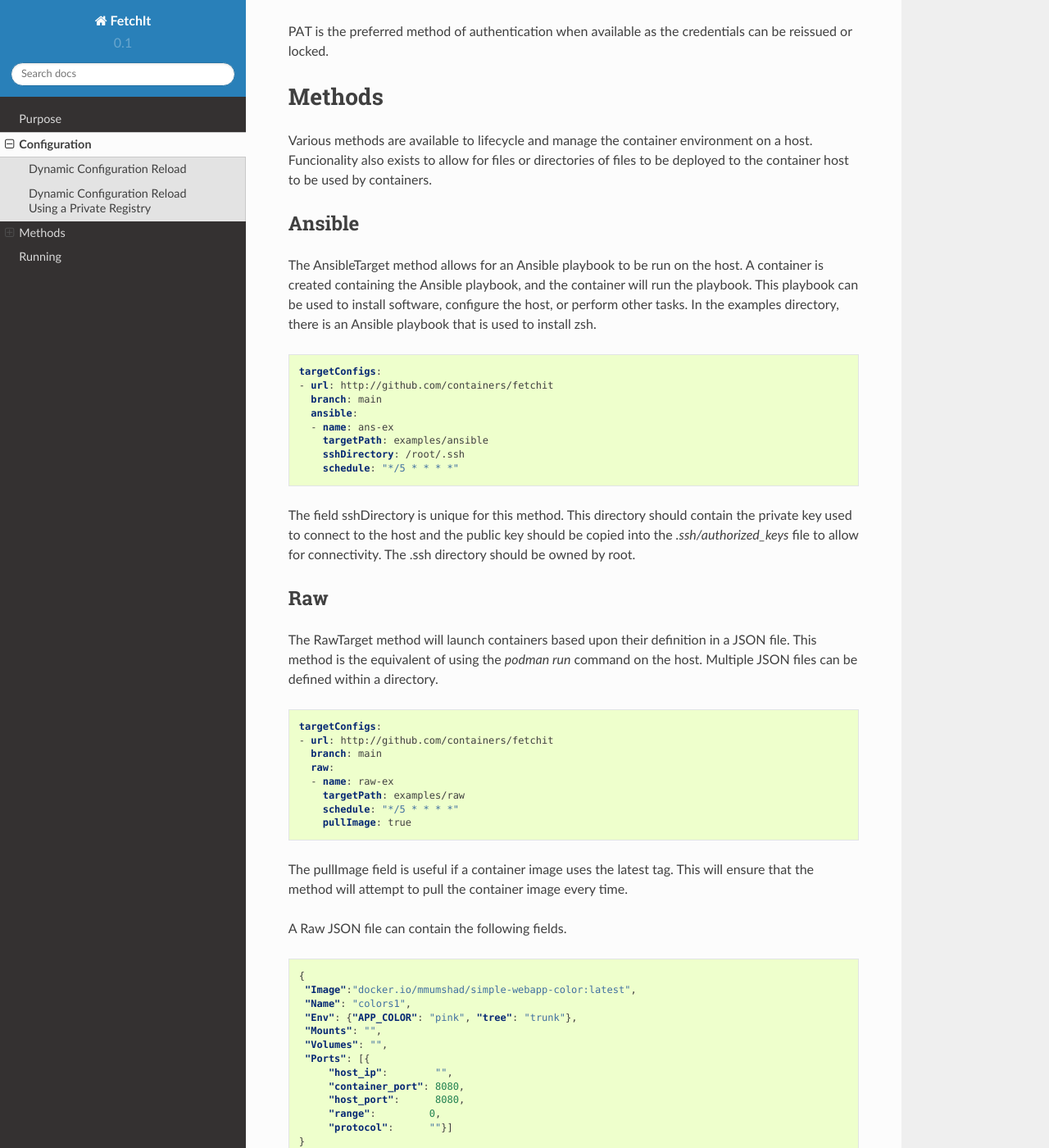
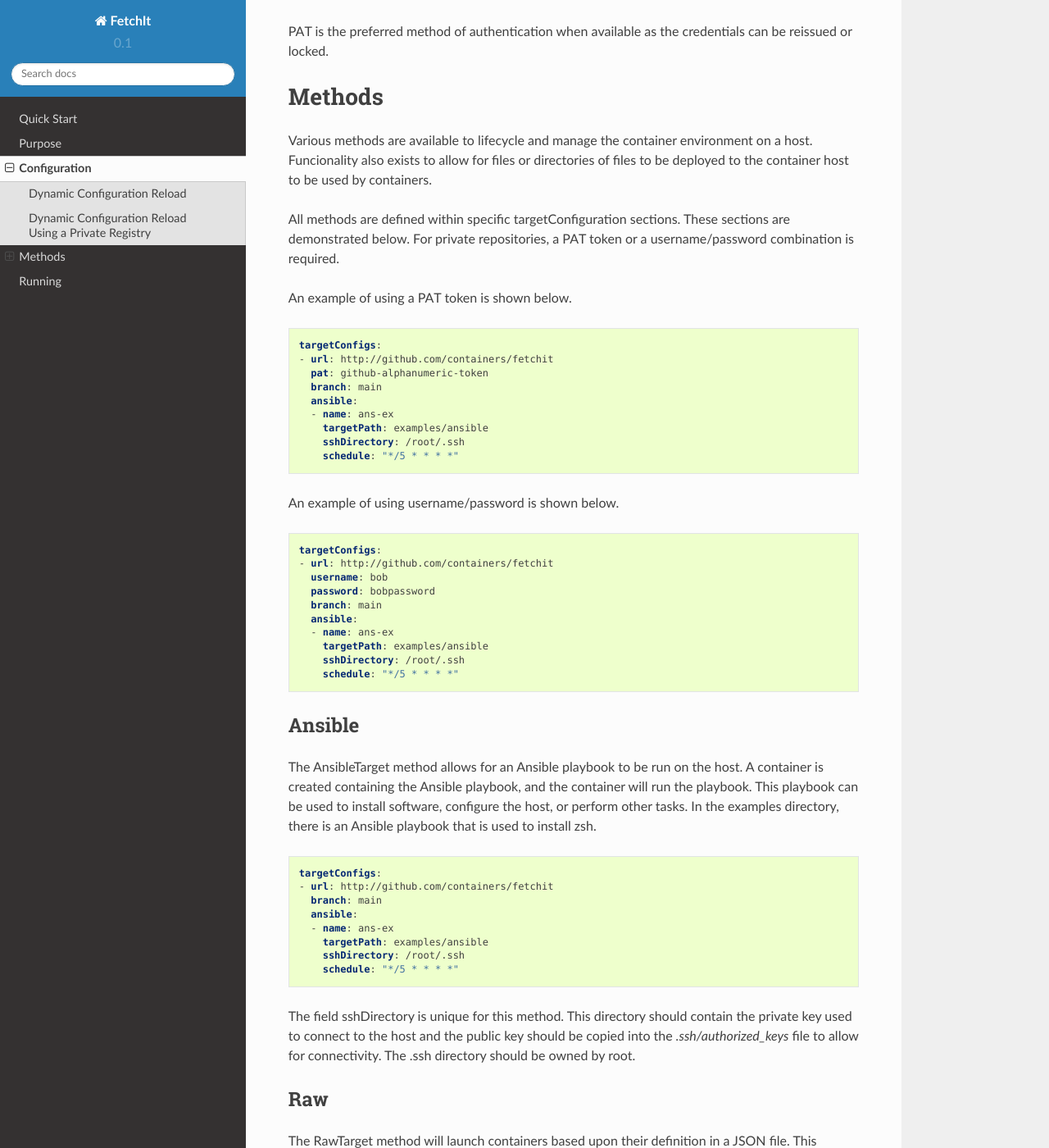
Before and after one commit to containers/fetchit, a Sphinx documentation site: the page built from docs/methods.rst, in a window 1280 px wide and 1400 px high, scrolled down 1412 px. Shown: the whole window at 82% size. Built offline with Sphinx 7.4.7 and the Read the Docs theme 2.0.0, drawn with Linux system fonts in a browser that asks for light colours.

Commit message:
quick start link and auth examples
Signed-off-by: Ryan Cook <rcook@redhat.com>

```diff
--- a/docs/index.rst
+++ b/docs/index.rst
@@ -6,11 +6,12 @@
 
 FetchIt
 =======
-FetchIt was designed to allow for the hands off management of containers running on system running podman.
+FetchIt was designed to allow for the hands off management of containers running on system running podman. Check out the :ref:`Quick Start <quickstart>` for a quick example of FetchIt.
 
 .. toctree::
    :maxdepth: 2
 
+   quick_start.rst
    purpose.rst
    methods.rst
    running.rst
--- a/docs/methods.rst
+++ b/docs/methods.rst
@@ -63,6 +63,37 @@ Methods
 Various methods are available to lifecycle and manage the container environment on a host. Funcionality also exists to
 allow for files or directories of files to be deployed to the container host to be used by containers.
 
+
+All methods are defined within specific targetConfiguration sections. These sections are demonstrated below. For private repositories, a PAT token or a username/password combination is required.
+
+An example of using a PAT token is shown below.
+
+.. code-block:: yaml
+
+   targetConfigs:
+   - url: http://github.com/containers/fetchit
+     pat: github-alphanumeric-token
+     branch: main
+     ansible:
+     - name: ans-ex
+       targetPath: examples/ansible
+       sshDirectory: /root/.ssh
+       schedule: "*/5 * * * *"
+
+An example of using username/password is shown below.
+
+.. code-block:: yaml
+
+   targetConfigs:
+   - url: http://github.com/containers/fetchit
+     username: bob
+     password: bobpassword
+     branch: main
+     ansible:
+     - name: ans-ex
+       targetPath: examples/ansible
+       sshDirectory: /root/.ssh
+       schedule: "*/5 * * * *"
 
 Ansible
 -------
```
